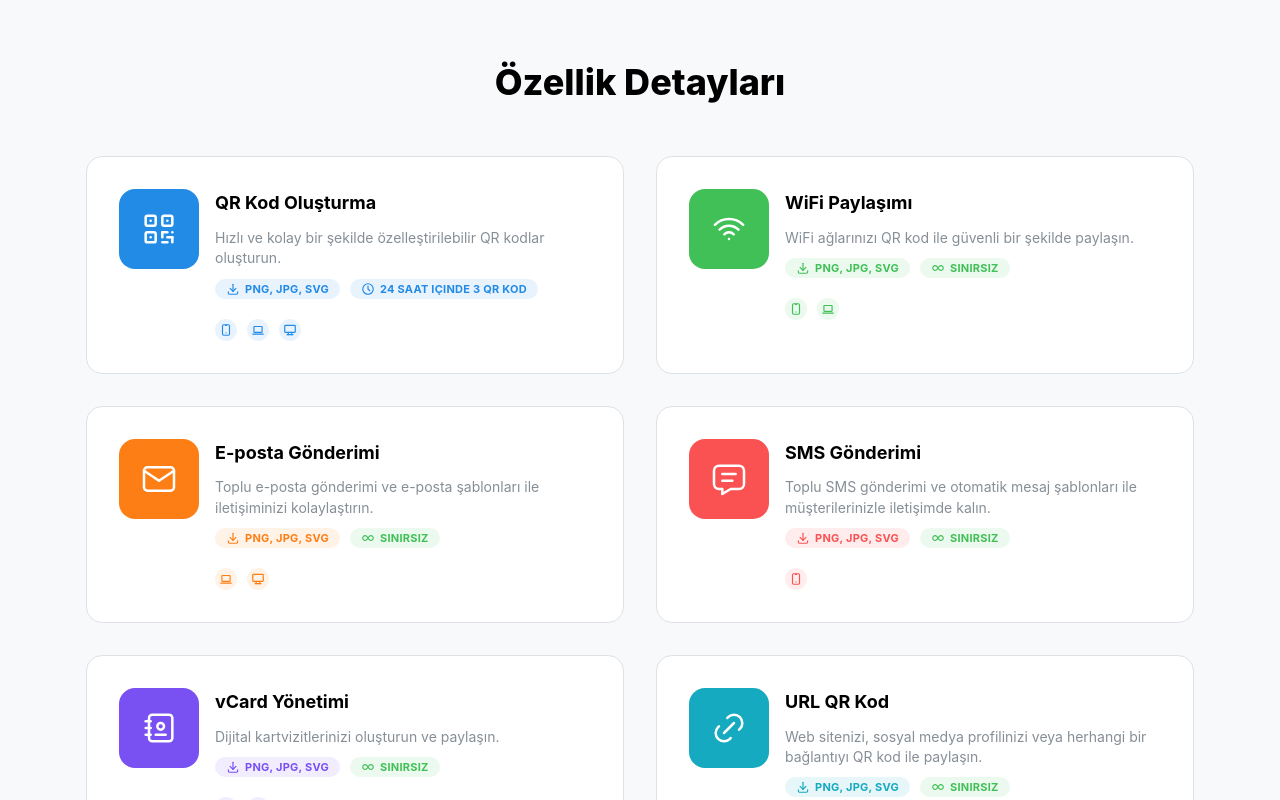
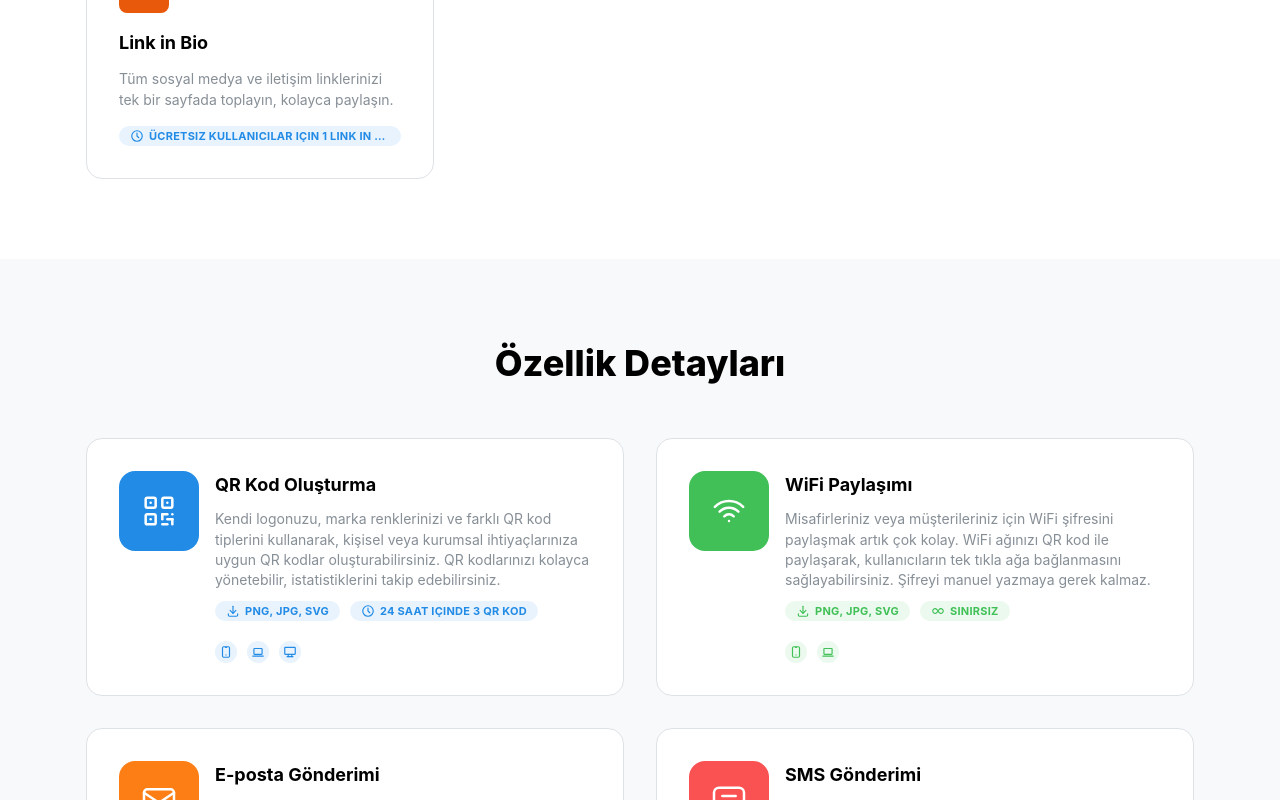
Before and after one commit to tolgabayrakdev/chabit-project, a Next.js app in the folder web/: page / in a window 1280 px wide. Shown: the part 1400-2200 px from the top of the page. Built offline with nearby package versions, Linux system fonts and the light colour scheme.

Commit message:
landing page

```diff
--- a/web/app/page.tsx
+++ b/web/app/page.tsx
@@ -10,6 +10,7 @@ export default function Home() {
       icon: IconQrcode,
       title: 'QR Kod Oluşturma',
       description: 'Hızlı ve kolay bir şekilde özelleştirilebilir QR kodlar oluşturun.',
+      detail: 'Kendi logonuzu, marka renklerinizi ve farklı QR kod tiplerini kullanarak, kişisel veya kurumsal ihtiyaçlarınıza uygun QR kodlar oluşturabilirsiniz. QR kodlarınızı kolayca yönetebilir, istatistiklerini takip edebilirsiniz.',
       limit: '24 saat içinde 3 QR kod',
       devices: [IconDeviceMobile, IconDeviceLaptop, IconDeviceDesktop],
       color: '#228be6'
@@ -18,6 +19,7 @@ export default function Home() {
       icon: IconWifi,
       title: 'WiFi Paylaşımı',
       description: 'WiFi ağlarınızı QR kod ile güvenli bir şekilde paylaşın.',
+      detail: 'Misafirleriniz veya müşterileriniz için WiFi şifresini paylaşmak artık çok kolay. WiFi ağınızı QR kod ile paylaşarak, kullanıcıların tek tıkla ağa bağlanmasını sağlayabilirsiniz. Şifreyi manuel yazmaya gerek kalmaz.',
       limit: 'Sınırsız',
       devices: [IconDeviceMobile, IconDeviceLaptop],
       color: '#40c057'
@@ -26,6 +28,7 @@ export default function Home() {
       icon: IconMail,
       title: 'E-posta Gönderimi',
       description: 'Toplu e-posta gönderimi ve e-posta şablonları ile iletişiminizi kolaylaştırın.',
+      detail: 'Hazır e-posta şablonları ile toplu veya bireysel e-posta gönderebilir, alıcı listenizi kolayca yönetebilirsiniz. Otomatik yanıtlar ve zamanlanmış gönderimler ile iletişiminizi profesyonelleştirin.',
       limit: 'Sınırsız',
       devices: [IconDeviceLaptop, IconDeviceDesktop],
       color: '#fd7e14'
@@ -34,6 +37,7 @@ export default function Home() {
       icon: IconMessage,
       title: 'SMS Gönderimi',
       description: 'Toplu SMS gönderimi ve otomatik mesaj şablonları ile müşterilerinizle iletişimde kalın.',
+      detail: 'Kampanya, bilgilendirme veya onay mesajlarınızı hızlıca gönderebilir, SMS şablonları oluşturabilirsiniz. Gönderim raporları ile iletilerin durumunu anlık olarak takip edin.',
       limit: 'Sınırsız',
       devices: [IconDeviceMobile],
       color: '#fa5252'
@@ -42,6 +46,7 @@ export default function Home() {
       icon: IconAddressBook,
       title: 'vCard Yönetimi',
       description: 'Dijital kartvizitlerinizi oluşturun ve paylaşın.',
+      detail: 'Kişisel veya kurumsal dijital kartvizitler oluşturabilir, iletişim bilgilerinizi, sosyal medya hesaplarınızı ve daha fazlasını ekleyebilirsiniz. QR kod ile kartvizitinizi kolayca paylaşın.',
       limit: 'Sınırsız',
       devices: [IconDeviceMobile, IconDeviceLaptop],
       color: '#7950f2'
@@ -50,9 +55,19 @@ export default function Home() {
       icon: IconLink,
       title: 'URL QR Kod',
       description: 'Web sitenizi, sosyal medya profilinizi veya herhangi bir bağlantıyı QR kod ile paylaşın.',
+      detail: 'Her türlü web sitesi, sosyal medya profili veya özel bağlantıyı QR kod haline getirin. Ziyaretçilerinizi hızlıca istediğiniz sayfaya yönlendirin. Takip ve analiz özellikleriyle bağlantı performansını ölçün.',
       limit: 'Sınırsız',
       devices: [IconDeviceMobile, IconDeviceLaptop, IconDeviceDesktop],
       color: '#15aabf'
+    },
+    {
+      icon: IconLink,
+      title: 'Link in Bio',
+      description: 'Tüm sosyal medya ve iletişim linklerinizi tek bir sayfada toplayın, kolayca paylaşın.',
+      detail: 'Instagram, Twitter, LinkedIn gibi tüm sosyal medya ve iletişim kanallarınızı tek bir biyografi sayfasında birleştirin. Kişisel veya kurumsal profilinizi özelleştirin, takipçilerinize tek linkle tüm bağlantılarınızı sunun. Ücretsiz kullanıcılar bir adet Link in Bio oluşturabilir.',
+      limit: 'Ücretsiz kullanıcılar için 1 Link in Bio',
+      devices: [IconDeviceMobile, IconDeviceLaptop, IconDeviceDesktop],
+      color: '#e8590c'
     },
   ];
 
@@ -341,11 +356,13 @@ export default function Home() {
                     <Group>
                       <Text fw={700} size="lg">{feature.title}</Text>
                     </Group>
-                    <Text size="sm" c="dimmed">{feature.description}</Text>
+                    <Text size="sm" c="dimmed">{feature.detail}</Text>
                     <Group gap="xs">
-                      <Badge leftSection={<IconDownload size={14} />} color={feature.color} variant="light">
-                        PNG, JPG, SVG
-                      </Badge>
+                      {feature.title !== 'Link in Bio' && (
+                        <Badge leftSection={<IconDownload size={14} />} color={feature.color} variant="light">
+                          PNG, JPG, SVG
+                        </Badge>
+                      )}
                       {feature.limit === 'Sınırsız' ? (
                         <Badge leftSection={<IconInfinity size={14} />} color="green" variant="light">
                           Sınırsız
```
